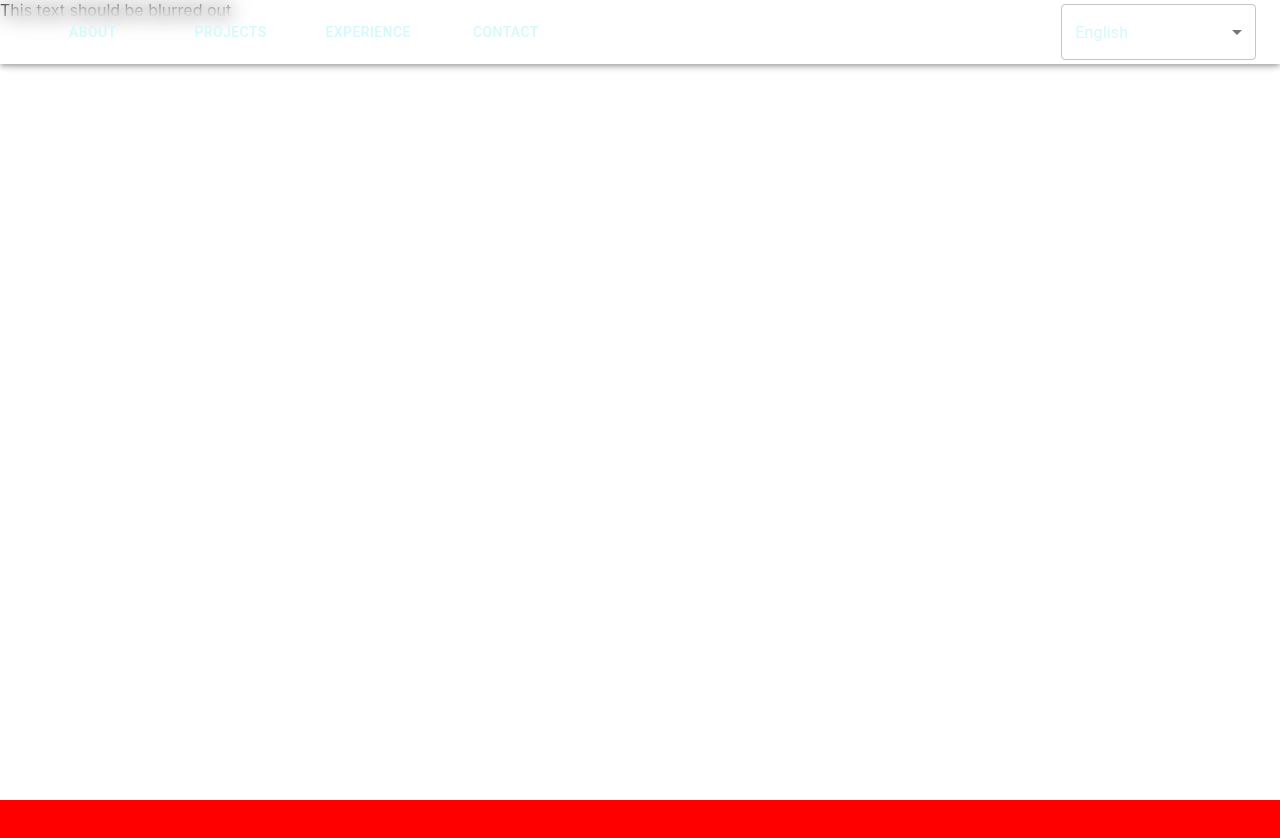
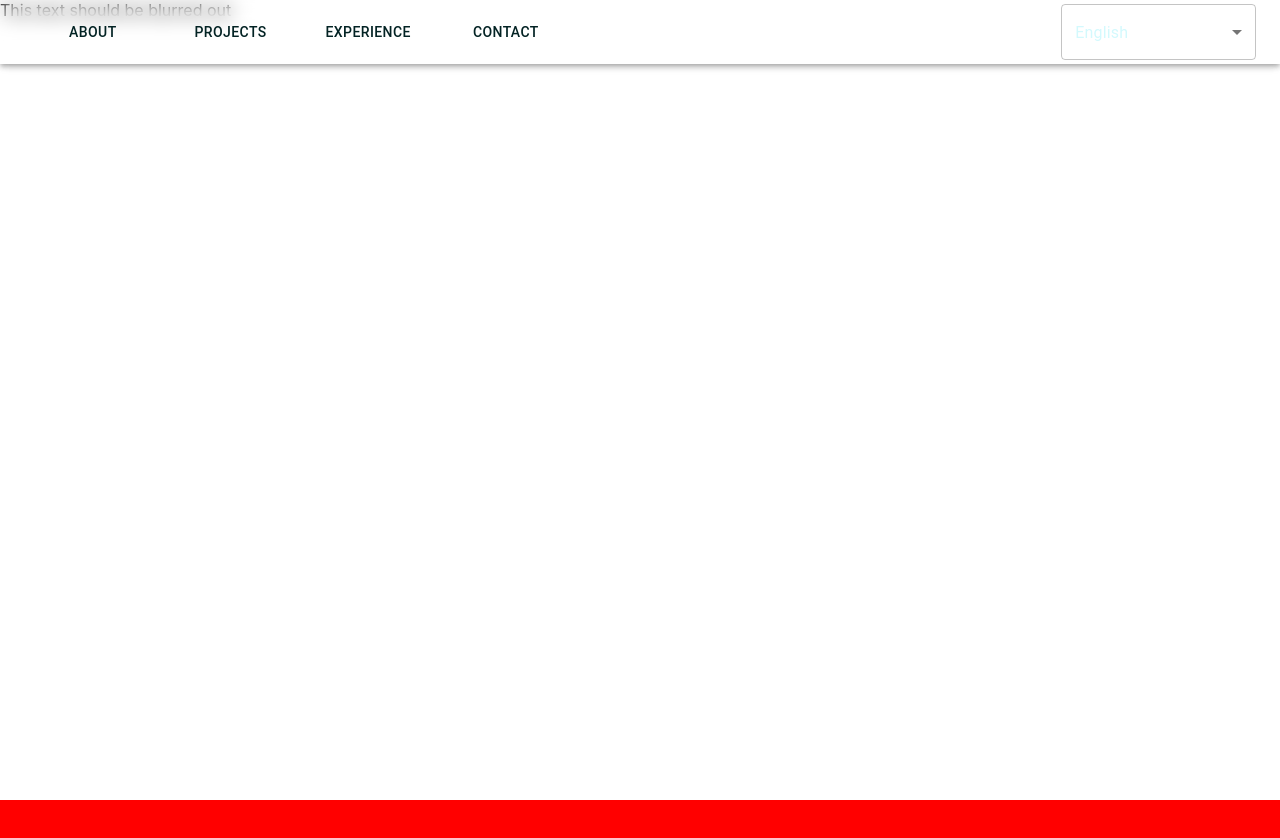
Before and after one commit to Ravi-Bossema/portfolio, a React (Create React App) app: page / in a window 1280 px wide. Shown: the top 838 px of the page. Built offline with nearby package versions, Linux system fonts and the light colour scheme.

Commit message:
Primary contrastText adjusted

```diff
--- a/src/theme.js
+++ b/src/theme.js
@@ -5,7 +5,7 @@ export const theme = createTheme({
 		type: 'dark',
 		primary: {
 			main: '#d3f9fd',
-			contrastText: '#d3f9fd',
+			contrastText: '#032324',
 		},
 		secondary: {
 			main: '#09686b',
```
